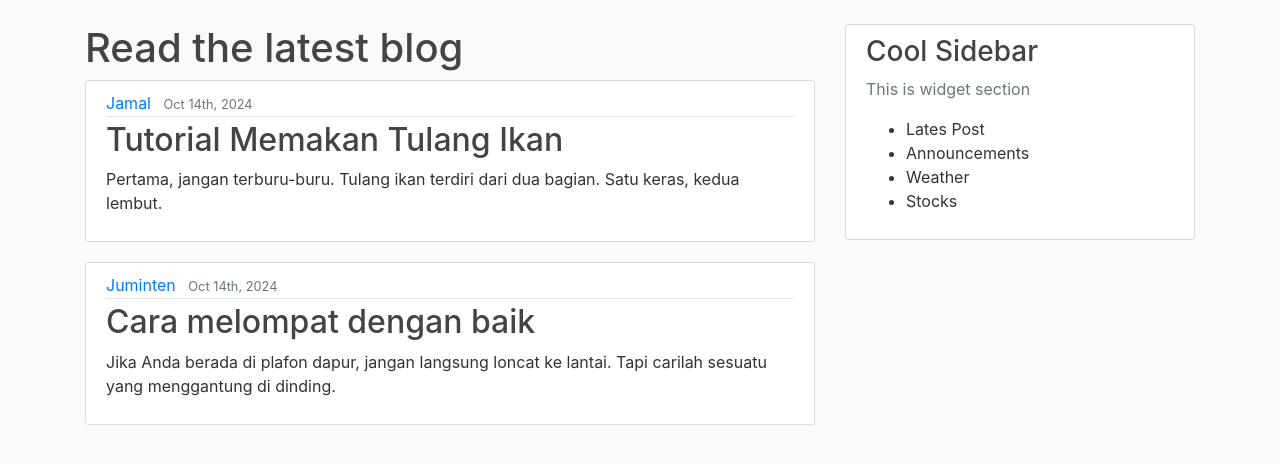
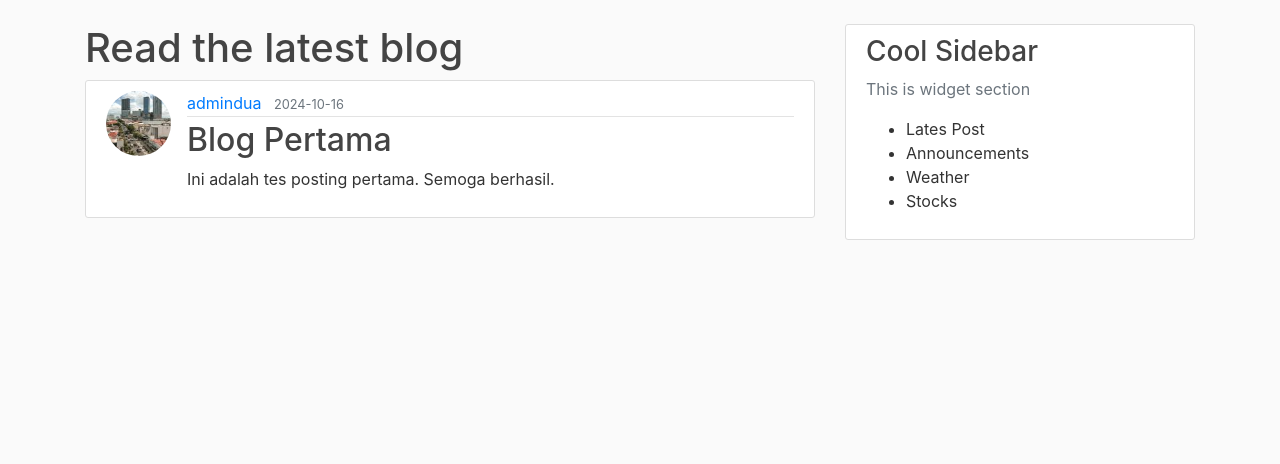
Before and after one commit to imronfilayatyds/flask-noteup-2, a Flask app: page / in a window 1280 px wide. Shown: the part 56-520 px from the top of the page. Run offline with Flask 3, Linux system fonts and the light colour scheme; some libraries are stand-ins or nearby versions.

Commit message:
add post creation feature

```diff
--- a/noteup/routes.py
+++ b/noteup/routes.py
@@ -3,28 +3,15 @@ import secrets
 from PIL import Image
 from flask import render_template, url_for, flash, redirect, request
 from noteup import app, db, bcrypt
-from noteup.forms import RegistrationForm, LoginForm, UpdateAccountForm
+from noteup.forms import RegistrationForm, LoginForm, UpdateAccountForm, PostForm
 from noteup.models import User, Post
 from flask_login import login_user, current_user, logout_user, login_required
 
-posts = [
-    {
-        'author': 'Jamal',
-        'title': 'Tutorial Memakan Tulang Ikan',
-        'content': 'Pertama, jangan terburu-buru. Tulang ikan terdiri dari dua bagian. Satu keras, kedua lembut.',
-        'date_posted': 'Oct 14th, 2024'
-    },
-    {
-        'author': 'Juminten',
-        'title': 'Cara melompat dengan baik',
-        'content': 'Jika Anda berada di plafon dapur, jangan langsung loncat ke lantai. Tapi carilah sesuatu yang menggantung di dinding.',
-        'date_posted': 'Oct 14th, 2024'
-    }
-]
 
 @app.route("/")
 @app.route("/home")
 def home():
+    posts = Post.query.all()
     return render_template("home.html", posts=posts)
 
 @app.route("/about")
@@ -101,3 +88,18 @@ def account():
         form.email.data = current_user.email
     image_file = url_for('static', filename='img/' + current_user.image_file)
     return render_template('account.html', title='Account', image_file=image_file, form=form)
+
+
+
+@app.route("/post/new", methods=['GET', 'POST'])
+@login_required
+def new_post():
+    form = PostForm()
+    if form.validate_on_submit():
+        with app.app_context():
+            post = Post(title=form.title.data, content=form.content.data, author=current_user)
+            db.session.add(post)
+            db.session.commit()
+            flash('Your post has been created', 'success')
+            return redirect(url_for('home'))
+    return render_template('create_post.html', title='New Post', form=form)
--- a/noteup/templates/home.html
+++ b/noteup/templates/home.html
@@ -3,10 +3,11 @@
     <h1>Read the latest blog</h1>
     {% for post in posts %}
         <article class="media content-section">
+            <img class="rounded-circle article-img" src="{{ url_for('static', filename='img/' + post.author.image_file) }}">
             <div class="media-body">
                 <div class="article-metadata">
-                    <a href="#" class="mr-2">{{ post.author }}</a>
-                    <small class="text-muted">{{ post.date_posted }}</small>
+                    <a href="#" class="mr-2">{{ post.author.username }}</a>
+                    <small class="text-muted">{{ post.date_posted.strftime('%Y-%m-%d') }}</small>
                 </div>
                 <h2><a href="#" class="article-title">{{ post.title }}</a></h2>
                 <p class="article-content">{{ post.content }}</p>
--- a/noteup/templates/layout.html
+++ b/noteup/templates/layout.html
@@ -32,6 +32,7 @@
 
                     <div class="navbar-nav">
                       {% if current_user.is_authenticated %}
+                        <a class="nav-item nav-link" href="{{ url_for('new_post') }}">New Post</a>
                         <a class="nav-item nav-link" href="{{ url_for('account') }}">Account</a>
                         <a class="nav-item nav-link" href="{{ url_for('logout') }}">Logout</a>
                       {% else %}
```
Also changed, not shown: noteup/forms.py (+7 -1 lines), noteup/templates/create_post.html (added, +41 -0 lines), instance/site.db.
